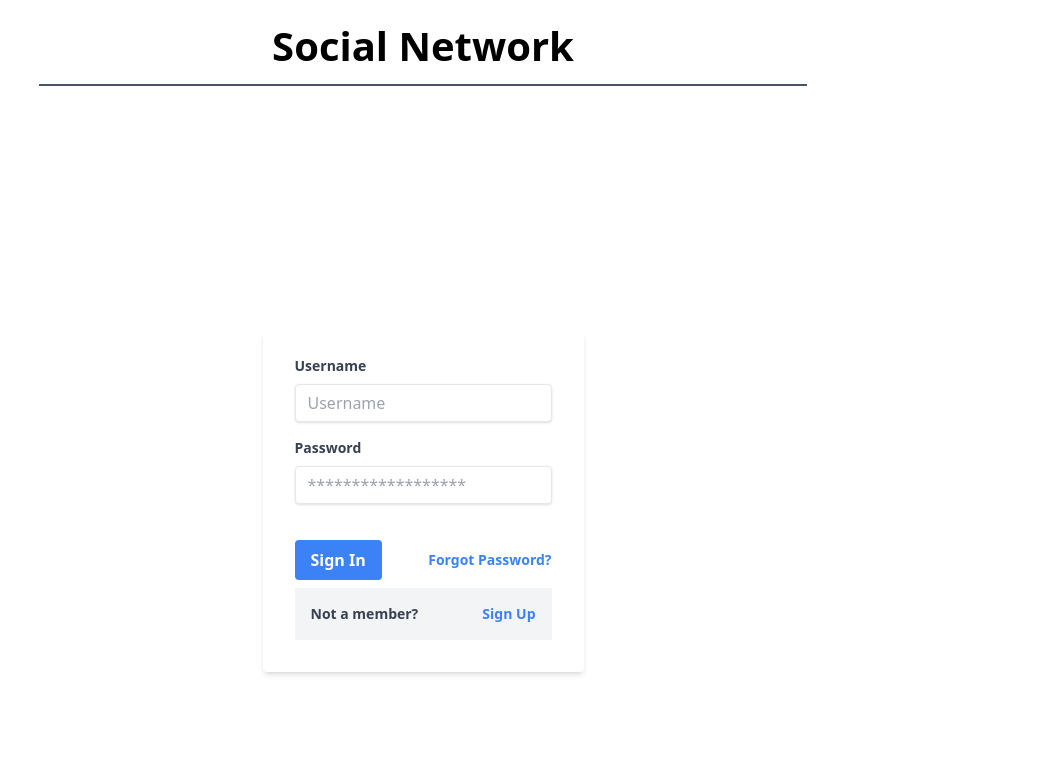
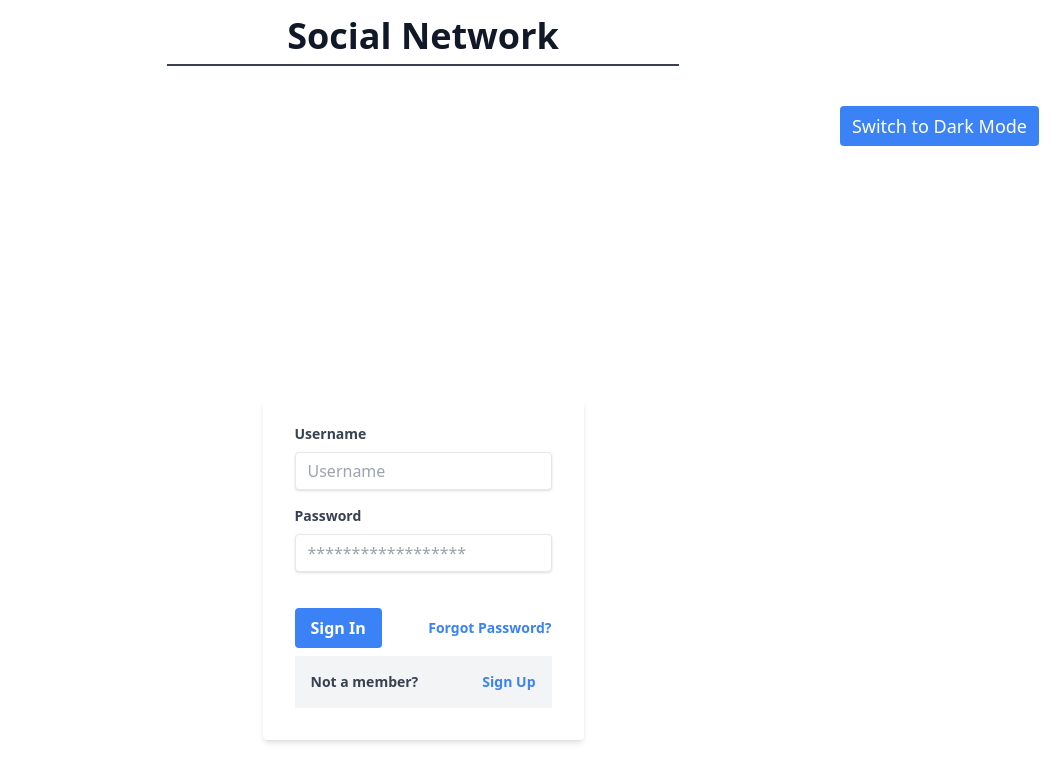
Before and after one commit to DvirHayat/WEB-Course, a React (Create React App) app in the folder HW2/frontEnd/: page / in a window 1280 px wide. Shown: the top 782 px of the page, without its empty margins (217-1280 px from the left). Built offline with nearby package versions, Linux system fonts and the light colour scheme.

Commit message:
added dark mode to components

```diff
--- a/HW2/frontEnd/package.json
+++ b/HW2/frontEnd/package.json
@@ -8,6 +8,7 @@
     "@testing-library/user-event": "^13.5.0",
     "react": "^18.3.1",
     "react-dom": "^18.3.1",
+    "react-icons": "^5.2.1",
     "react-scripts": "5.0.1",
     "vis-network": "^9.1.9",
     "web-vitals": "^2.1.4"
--- a/HW2/frontEnd/src/App.js
+++ b/HW2/frontEnd/src/App.js
@@ -1,10 +1,11 @@
+// src/App.js
 import React, { useState } from 'react';
 import Header from './components/header.jsx';
 import SignInPage from './components/signInPage/SignIn.jsx';
 import GraphComponent from './components/homePage/GraphComponent.jsx';
 import Menu from './components/homePage/menu.jsx'; // Import the Menu component
+import DarkLight from './components/DarkLight.jsx'; // Import the DarkLight component
 import './index.css';
-
 
 function App() {
   const [showGraph, setShowGraph] = useState(false);
@@ -14,8 +15,11 @@ function App() {
   };
 
   return (
-    <div className="bg-hero-pattern flex flex-col text-black ">
+    <div className="bg-hero-pattern flex flex-col text-black dark:text-white bg-white dark:bg-gray-800">
       <Header />
+      <div className="flex justify-end p-4 bg-white dark:bg-gray-800" >
+        <DarkLight />
+      </div>
       {!showGraph ? (
         <SignInPage onSignInClick={handleSignInClick} />
       ) : (
--- /dev/null
+++ b/HW2/frontEnd/src/components/DarkLight.jsx
@@ -0,0 +1,33 @@
+// src/components/DarkLight.jsx
+import React, { useState, useEffect } from 'react';
+
+const DarkLight = () => {
+  const [darkMode, setDarkMode] = useState(false);
+
+  useEffect(() => {
+    if (darkMode) {
+      document.documentElement.classList.add('dark');
+    } else {
+      document.documentElement.classList.remove('dark');
+    }
+  }, [darkMode]);
+
+  const toggleDarkMode = () => {
+    setDarkMode(prevMode => !prevMode);
+  };
+
+  return (
+    <button
+      className={`px-3 py-1.5 m-2 text-lg rounded ${
+        darkMode ? 'bg-gray-800 text-white' : 'bg-blue-500 text-white'
+      } hover:${
+        darkMode ? 'bg-gray-700' : 'bg-blue-600'
+      } transition duration-300 ease-in-out`}
+      onClick={toggleDarkMode}
+    >
+      {darkMode ? 'Switch to Light Mode' : 'Switch to Dark Mode'}
+    </button>
+  );
+};
+
+export default DarkLight;
--- a/HW2/frontEnd/src/components/header.jsx
+++ b/HW2/frontEnd/src/components/header.jsx
@@ -1,17 +1,12 @@
+// src/components/Header.jsx
 import React from 'react';
 
 const Header = () => {
-  const headerStyle = {
-    textAlign: 'center',
-    marginTop: '1rem',
-    marginBottom: '0.5rem',
-  };
-
   return (
-    <div id="header" style={headerStyle}>
+    <div id="header" className="text-center mt-4 mb-2 bg-white dark:bg-gray-800">
       <header>
-        <h1 style={{ fontSize: '2.5rem', fontWeight: 'bold' }}>Social Network</h1>
-        <hr style={{ borderTop: '2px solid #4a5568', margin: '0.5rem auto', width: '100%', maxWidth: '768px' }} /> {}
+        <h1 className="text-4xl font-bold text-gray-900 dark:text-white">Social Network</h1>
+        <hr className="border-t-2 border-gray-700 dark:border-gray-500 mt-2 mb-2 w-full max-w-lg mx-auto" />
       </header>
     </div>
   );
--- a/HW2/frontEnd/src/components/signInPage/SignIn.jsx
+++ b/HW2/frontEnd/src/components/signInPage/SignIn.jsx
@@ -9,41 +9,36 @@ const SignInPage = ({ onSignInClick }) => {
     onSignInClick();
   };
 
-  const signInStyle = {
-    textAlign: 'center',
-    marginTop: '0.5rem', // Reduced marginTop
-  };
-
   const SignUpClicked = (e) => {
     e.preventDefault(); // Prevent default link behavior
     setShowRegister(true);
   };
 
   return (
-    <div className="flex flex-row justify-center items-center gap-4 min-h-screen">
+    <div className="flex flex-row justify-center items-center gap-4 min-h-screen bg-white dark:bg-gray-800">
       {!showRegister ? (
-        <form className="bg-white shadow-md rounded px-8 pt-6 pb-8 mb-6 mt-6">
+        <form className="bg-white dark:bg-gray-800 shadow-md rounded px-8 pt-6 pb-8 mb-6 mt-6">
           <div className="mb-4">
-            <label className="block text-gray-700 text-sm font-bold mb-2" htmlFor="username">
+            <label className="block text-gray-700 dark:text-gray-300 text-sm font-bold mb-2" htmlFor="username">
               Username
             </label>
             <input
               id="username"
               type="text"
               placeholder="Username"
-              className="shadow appearance-none border rounded w-full py-2 px-3 text-gray-700 leading-tight focus:outline-none focus:shadow-outline"
+              className="shadow appearance-none border rounded w-full py-2 px-3 text-gray-700 dark:text-gray-300 dark:bg-gray-700 leading-tight focus:outline-none focus:shadow-outline"
             />
           </div>
 
           <div className="mb-6">
-            <label className="block text-gray-700 text-sm font-bold mb-2" htmlFor="password">
+            <label className="block text-gray-700 dark:text-gray-300 text-sm font-bold mb-2" htmlFor="password">
               Password
             </label>
             <input
               id="password"
               type="password"
               placeholder="******************"
-              className="shadow appearance-none border rounded w-full py-2 px-3 text-gray-700 mb-3 leading-tight focus:outline-none focus:shadow-outline"
+              className="shadow appearance-none border rounded w-full py-2 px-3 text-gray-700 dark:text-gray-300 dark:bg-gray-700 mb-3 leading-tight focus:outline-none focus:shadow-outline"
             />
           </div>
 
@@ -57,19 +52,19 @@ const SignInPage = ({ onSignInClick }) => {
             </button>
             <a
               href="#"
-              className="inline-block align-baseline font-bold text-sm text-blue-500 hover:text-blue-800"
+              className="inline-block align-baseline font-bold text-sm text-blue-500 hover:text-blue-800 dark:text-blue-300 dark:hover:text-blue-400"
             >
               Forgot Password?
             </a>
           </div>
 
-          <div className="flex items-center justify-between p-4 bg-gray-100 mt-2">
-            <label className="block text-gray-700 text-sm font-bold">
+          <div className="flex items-center justify-between p-4 bg-gray-100 dark:bg-gray-800 mt-2">
+            <label className="block text-gray-700 dark:text-gray-300 text-sm font-bold">
               Not a member?
             </label>
             <a
               href="#"
-              className="inline-block align-baseline font-bold text-sm text-blue-500 hover:text-blue-800"
+              className="inline-block align-baseline font-bold text-sm text-blue-500 hover:text-blue-800 dark:text-blue-300 dark:hover:text-blue-400"
               onClick={SignUpClicked}
             >
               Sign Up
--- a/HW2/frontEnd/tailwind.config.js
+++ b/HW2/frontEnd/tailwind.config.js
@@ -2,6 +2,7 @@ module.exports = {
   content: [
     "./src/**/*.{js,jsx,ts,tsx}",
   ],
+  darkMode: 'class',
   theme: {
     extend: {},
   },
```
Also changed, not shown: 1 other file (tests, documents, lock files or other folders).
